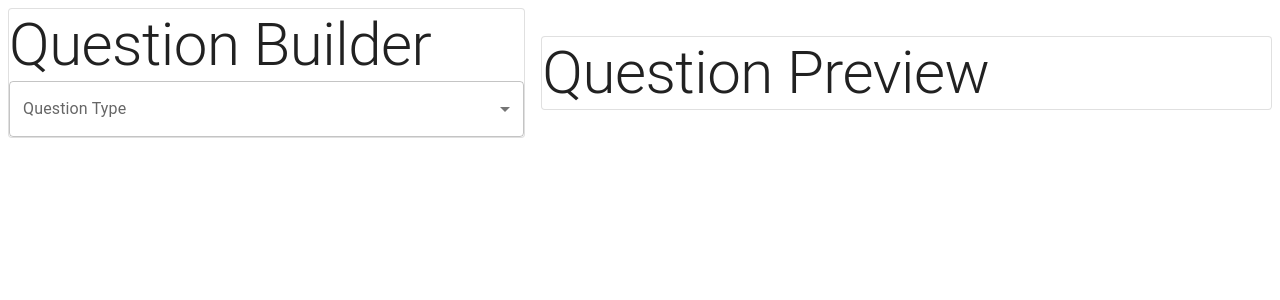
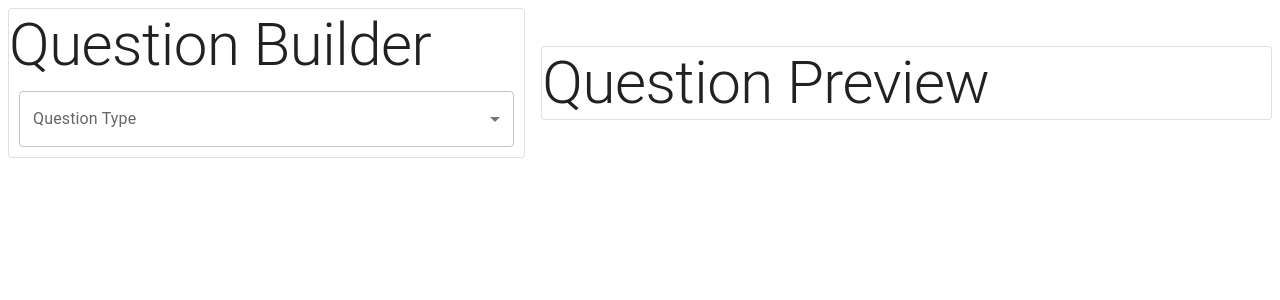
Before and after one commit to charlesalaras/cll-web-app, a Next.js app: page /builder in a window 1280 px wide. Shown: the top 300 px of the page. Built offline with nearby package versions, Linux system fonts and the light colour scheme.

Commit message:
Fix styling of BuilderForm

```diff
--- a/components/BuilderForm.tsx
+++ b/components/BuilderForm.tsx
@@ -5,6 +5,8 @@ import FormControlLabel from "@mui/material/FormControlLabel";
 import InputLabel from "@mui/material/InputLabel";
 import Select from "@mui/material/Select";
 import MenuItem from "@mui/material/MenuItem";
+import Grid from "@mui/material/Grid";
+import Box from "@mui/material/Box";
 
 interface BuilderProps {
     callback: Function,
@@ -21,17 +23,26 @@ const questionTypes = [
 
 export default function Builder() {
     return(
-        <>
+        <Box sx={{ flexGrow: 1, padding: "10px" }}>
         <FormControl fullWidth>
         <InputLabel>Question Type</InputLabel>
-        <Select label="Question Type">
+        <Grid
+            container
+            spacing={2}
+            justifyContent="center"
+            alignItems="center"
+        >
+            <Grid item xs={12}>
+            <Select label="Question Type" fullWidth>
                 {questionTypes.map((type: any, i: number) => {
                     return(
                         <MenuItem key={String(i)} value={type.value}>{type.label}</MenuItem>
                     );
                 })}
             </Select>
+            </Grid>
+        </Grid>
         </FormControl>
-        </>
+        </Box>
     );
 }
```
Lines whose indentation alone changed are shown as unchanged.
